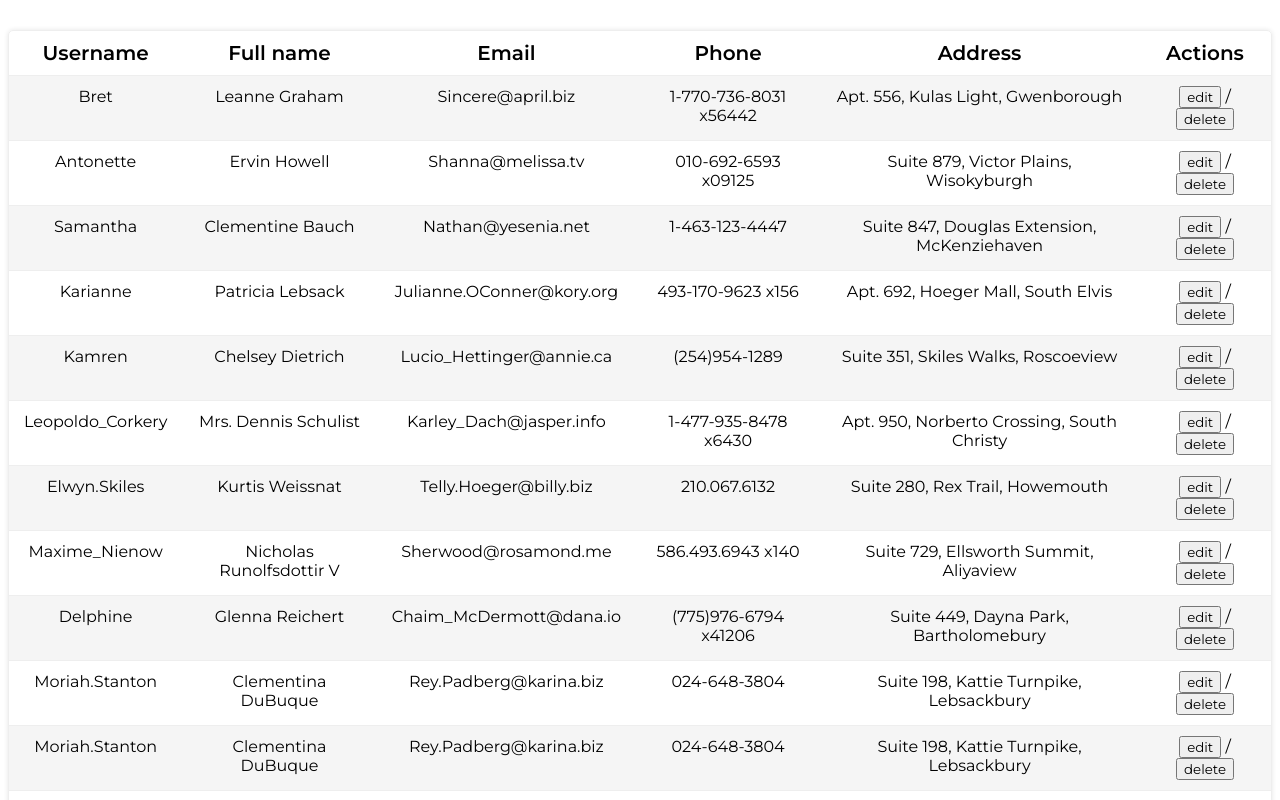
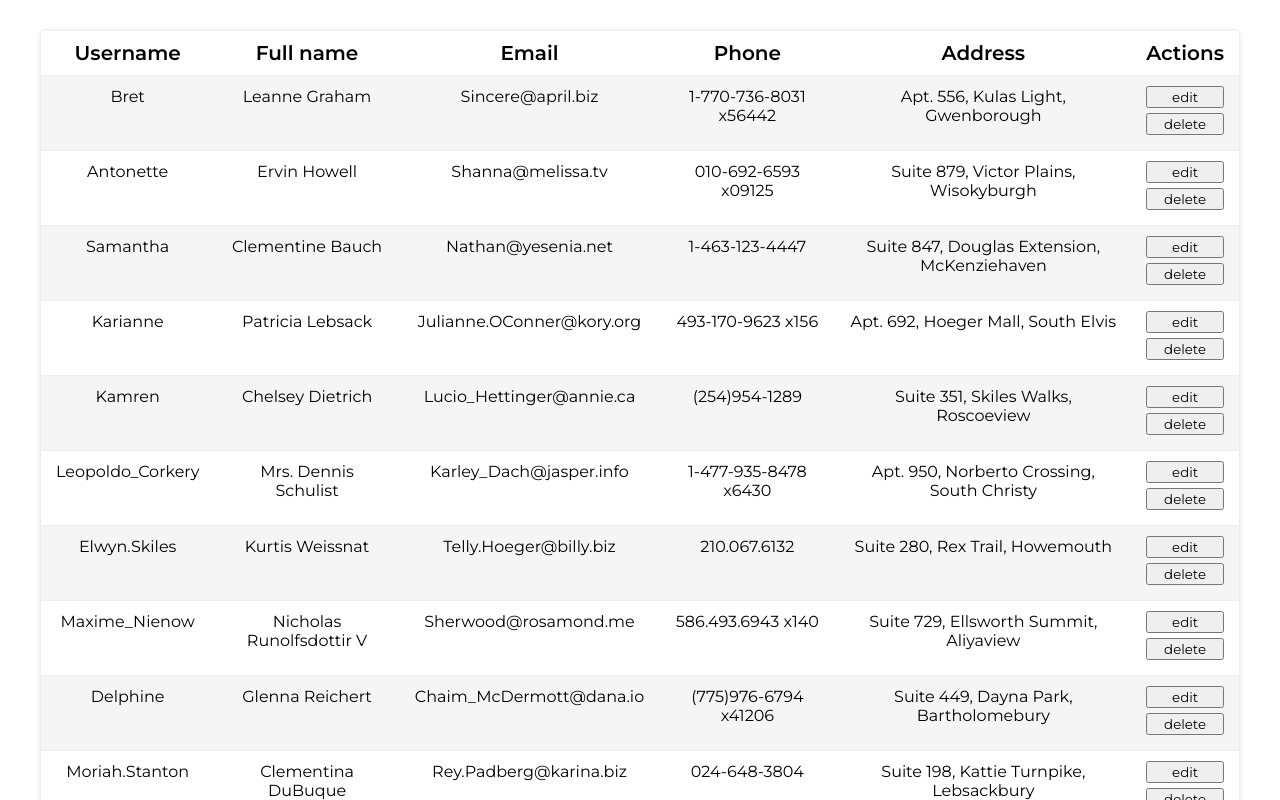
Before and after one commit to mahmoudzohdi/Users-Listing-App, an Angular app: page / in a window 1280 px wide. Shown: the top 800 px of the page. Built offline with nearby package versions, Linux system fonts and the light colour scheme; data requests are answered from the project's data file.

Commit message:
add _layout.scss file and create style for container

```diff
--- a/src/app/users/users-listing/users-listing.component.html
+++ b/src/app/users/users-listing/users-listing.component.html
@@ -1,4 +1,4 @@
-<div class="text-center">
+<div class="container text-center">
 
   <div class="table">
 
@@ -43,7 +43,6 @@
       </div>
       <div class="t-cell">
         <button type="button" class="action-btn">edit</button>
-        /
         <button type="button" (click)="deleteUser(user.id)" class="action-btn">delete</button>
       </div>
 
--- a/src/scss/components/_table.scss
+++ b/src/scss/components/_table.scss
@@ -23,6 +23,11 @@
     font-size: 16px;
     font-weight: 400;
     padding: 10px 15px;
+    .action-btn{
+      width: 100%;
+      display: block;
+      margin-bottom: 5px;
+    }
   }
   .t-head{
     .t-cell{
--- /dev/null
+++ b/src/scss/partials/_layout.scss
@@ -0,0 +1,6 @@
+.container{
+  width: 100%;
+  max-width: 1200px;
+  display: block;
+  margin: auto;
+}
--- a/src/scss/styles.scss
+++ b/src/scss/styles.scss
@@ -4,6 +4,7 @@
 @import './partials/_colors';
 @import './partials/_utilities';
 @import './partials/_fonts';
+@import './partials/_layout';
 
 // components
 @import './components/_table';
```
